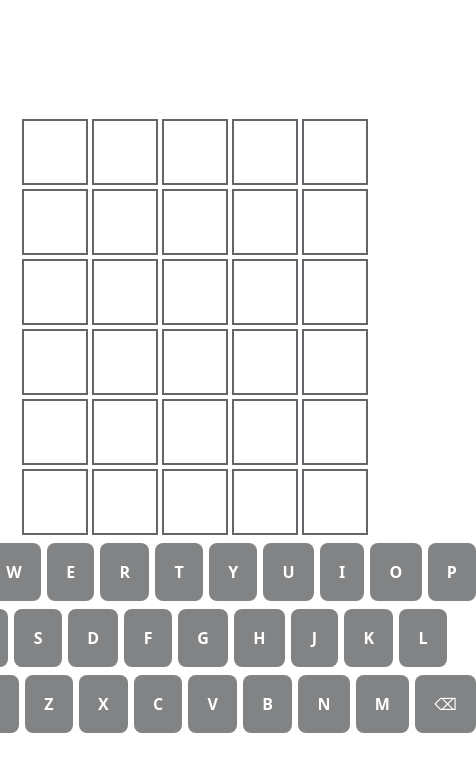
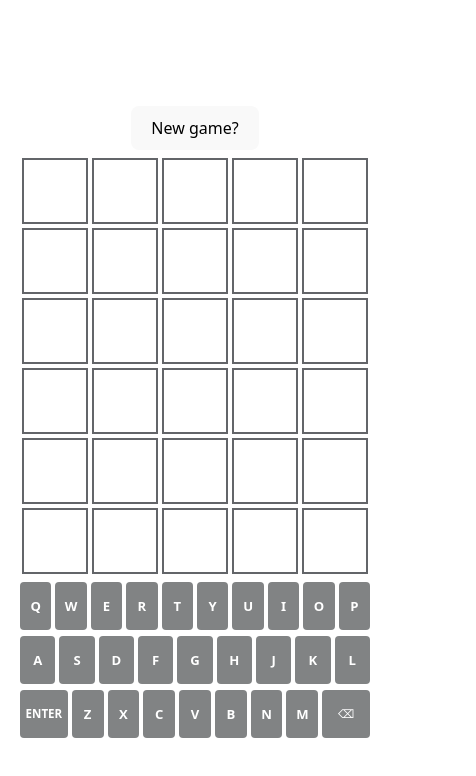
Before and after one commit to kokolebest/kordle, a React (Vite) app: page / in a window 390 px wide. Shown: the top 776 px of the page, 476 px wide, since content can reach past the window. Built offline with nearby package versions, Linux system fonts and the light colour scheme; no server answers.

Commit message:
started adding menu to restart the game and change the size

```diff
--- a/src/App.css
+++ b/src/App.css
@@ -3,4 +3,8 @@
   margin: 0 auto;
   padding: 1rem;
   box-sizing: border-box;
+  display: flex;
+  flex-direction: column;
+  align-items: center;
+  justify-content: center;
 }
--- a/src/App.tsx
+++ b/src/App.tsx
@@ -4,12 +4,15 @@ import Grid from "./components/Grid";
 import Keyboard from "./components/Keyboard";
 import { getKeyboardStates } from "./utils";
 import { getRandomWord } from "./wordService";
+import MainMenuModal from "./components/MainMenuModal";
 
 function App() {
   const [guesses, setGuesses] = useState<string[]>([]);
   const [currentGuess, setCurrentGuess] = useState("");
   const [solution, setSolution] = useState("");
   const [isGameOver, setIsGameOver] = useState(false);
+  const [isMenuOpen, setIsMenuOpen] = useState(false);
+  const [col, setCol] = useState(5);
 
   useEffect(() => {
     const getSolution = async () => {
@@ -33,12 +36,12 @@ function App() {
         if (currentGuess.toLowerCase() === solution) {
           setTimeout(() => {
             alert("T'as gagné!");
-          }, 1000);
+          }, 500);
           setIsGameOver(true);
         } else if (guesses.length === 5) {
           setTimeout(() => {
-            alert(`Yikes tu suces le mot c'était ${solution}!`);
-          }, 1000);
+            alert(`Yikes tu suces le mot était "${solution}"!`);
+          }, 500);
         }
       }
       setCurrentGuess("");
@@ -53,12 +56,16 @@ function App() {
 
   return (
     <div className="app">
+      <button className="btn-menu" onClick={() => setIsMenuOpen(true)}>
+        New game?
+      </button>
       <Grid guesses={guesses} currentGuess={currentGuess} solution={solution} />
       <Keyboard
         isGameOver={isGameOver}
         onKeyPress={handleKeyPress}
         keyboardStates={keyboardStates}
       />
+      {isMenuOpen && <MainMenuModal col={col} />}
     </div>
   );
 }
--- a/src/components/Keyboard.css
+++ b/src/components/Keyboard.css
@@ -6,6 +6,7 @@
     width: 100%;
     max-width: 500px;
     margin: 0 auto;
+    box-sizing: border-box;
 }
 
 .keyboard-row {
@@ -24,6 +25,14 @@
     color: white;
     flex: 1;
     text-transform: uppercase;
+    border-radius: 4px;
+    min-width: 0;
+    padding: 0;
+}
+
+.keyboard-key-wide {
+    flex: 1.5;
+    font-size: 0.8rem;
 }
 
 .keyboard-key.correct {
@@ -37,3 +46,23 @@
 .keyboard-key.absent {
     background-color: #3a3a3c;
 }
+
+@media (max-width: 480px) {
+    .keyboard {
+        gap: 6px;
+        padding: 0 6px;
+    }
+
+    .keyboard-row {
+        gap: 4px;
+    }
+
+    .keyboard-key {
+        height: 48px;
+        font-size: 0.82rem;
+    }
+
+    .keyboard-key-wide {
+        font-size: 0.72rem;
+    }
+}
--- /dev/null
+++ b/src/components/MainMenuModal.css
@@ -0,0 +1,19 @@
+.mainMenu {
+    background-color: #242424;
+    position: fixed;
+    inset: 0;
+    display: flex;
+    align-items: center;
+    justify-content: center;
+    flex-direction: column;
+    padding: 10px;
+    margin: auto;
+    border-radius: 5px;
+    width: 200px;
+    height: 200px;
+    border: 3px solid #818384;
+}
+
+.btn-main-menu {
+    margin-top: 2rem;
+}
--- /dev/null
+++ b/src/components/MainMenuModal.jsx
@@ -0,0 +1,24 @@
+import { useState } from "react";
+import "./mainMenuModal.css";
+
+const MainMenuModal = ({col, isMenuOpen}) => {
+
+    const handleChange = (e) => {
+        col = e.target.value
+    }
+
+    return (
+        <div className="mainMenu">
+            <h4>longeur du mot à deviner</h4>
+            <select onChange={handleChange}>
+                <option value="4">4</option>
+                <option value="5">5</option>
+                <option value="6">6</option>
+            </select>
+            <button class="btn-main-menu" onClick={() => setIsMenuOpen(false)}>GO!</button>
+
+        </div>
+    );
+};
+
+export default MainMenuModal;
```
